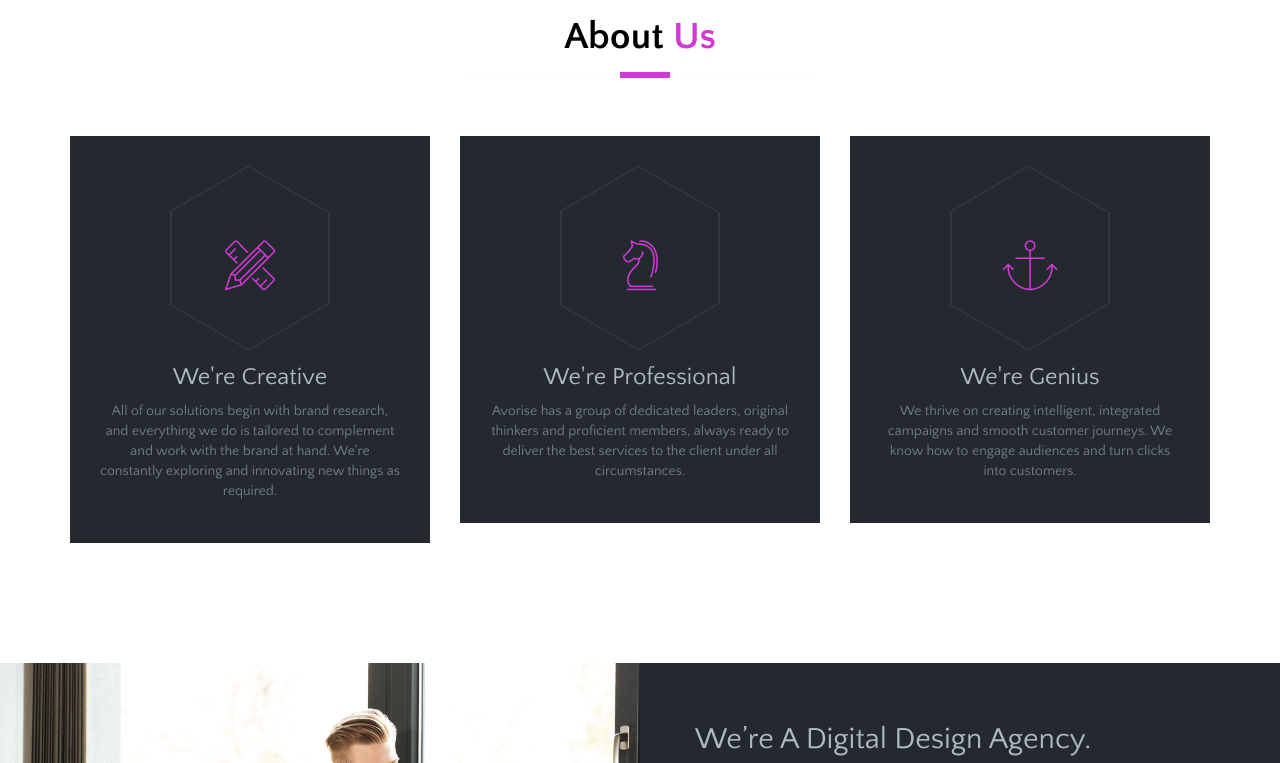
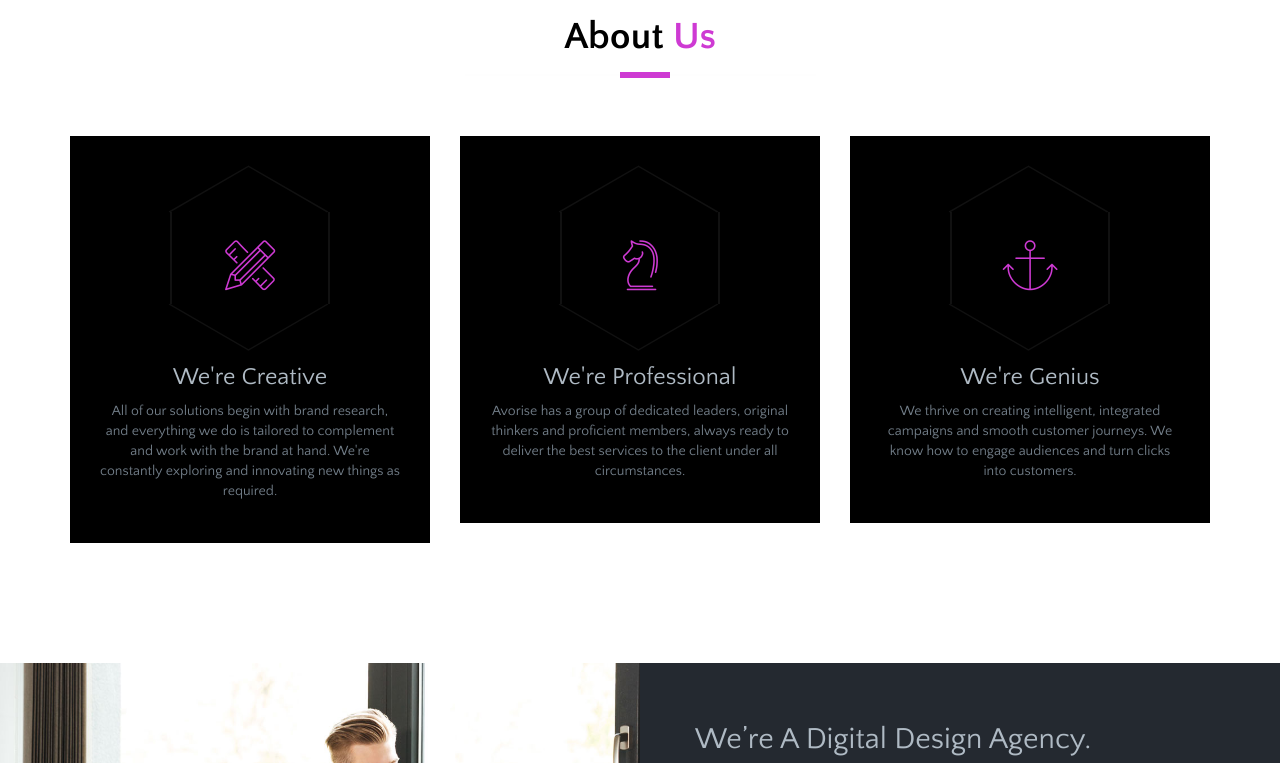
Before and after one commit to nikhilbhalke/avorise, a plain HTML site: page index.html in a window 1280 px wide. Shown: the part 980-1743 px from the top of the page. Drawn offline with Linux system fonts and the light colour scheme; some packages are replaced by stand-ins of ours; files whose address does not match are found by name; a web font is replaced by a local one.

Commit message:
css change

```diff
--- a/css/style.css
+++ b/css/style.css
@@ -705,7 +705,7 @@ a:focus, a:hover {
   About us section
 ==================================================================*/
 .about .block {
-  background: #242930;
+  background: #000000;
   padding: 30px;
   border-bottom: 2px solid transparent;
   transition: .5s all;
```
